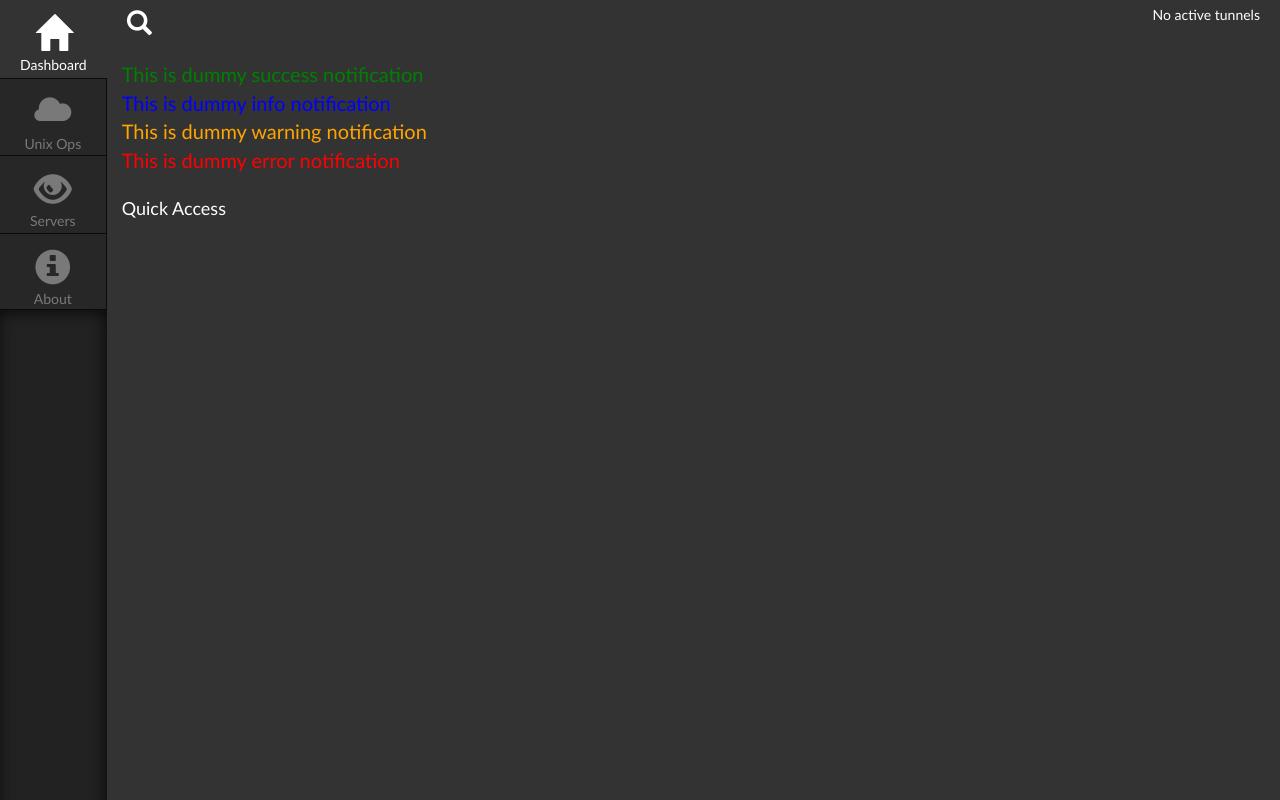
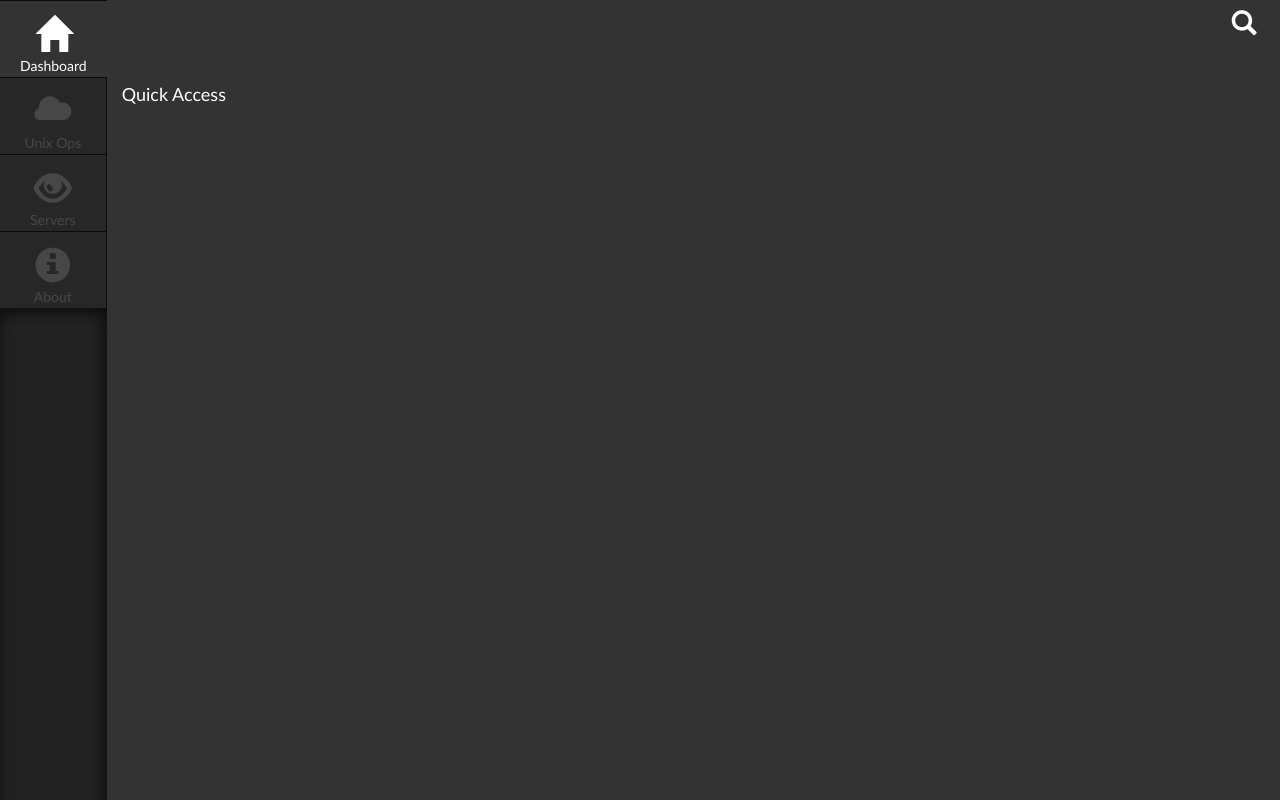
Before and after one commit to renatofabri/enhancedtunnels, a plain HTML site: page src/template/index.html in a window 1280 px wide. Drawn offline with Linux system fonts and the light colour scheme.

Commit message:
gui rework + begin of notification system

```diff
--- a/src/template/custom/css/notifications.css
+++ b/src/template/custom/css/notifications.css
@@ -1,15 +1,23 @@
+.row#notification-bar {
+	position: absolute;
+	z-index: 999;
+	width: 100%;
+	display: none;
+}
+
 .notifications .notification {
 	font-size: 20px;
+	color: white;
 }
 .notifications .notification.success {
-	color: green;
+	background-color: green;
 }
 .notifications .notification.info {
-	color: blue;
+	background-color: blue;
 }
 .notifications .notification.warning {
-	color: orange;
+	background-color: orange;
 }
 .notifications .notification.error {
-	color: red;
+	background-color: red;
 }
--- /dev/null
+++ b/src/template/custom/js/notifier.js
@@ -0,0 +1,7 @@
+function showNotification() {
+	var notf = $("#notification-bar");
+	notf.slideDown();
+	setTimeout(function() {
+		notf.slideUp();
+	}, 3000);
+}
--- a/src/template/custom/style.css
+++ b/src/template/custom/style.css
@@ -34,10 +34,6 @@ body {
     height: 100%;
 }
 
-.app-sidebar .app-button {
-    background-color: #272727;
-}
-
 .app-button-label {
     color: #797979;
 }
@@ -63,67 +59,54 @@ body {
 }
 
 .app-sidebar .app-button {
+    background-color: #272727;
     border-left: 0px;
     border-bottom: 0px;
     border-right: 1px;
     border-top: 1px;
     border-style: solid;
     border-color: #0A0A0A;
+    height: 77px;
+    padding-top: 15px;
 }
 
-.app-sidebar .app-last-button {
-    border-left: 0px;
-    border-bottom: 1px;
-    border-right: 1px;
-    border-top: 1px;
-    border-style: solid;
-    border-color: #0A0A0A;
-}
-
-.app-button span {
+.app-sidebar .app-button span {
 	width: 100%;
 	display: inline-block;
     text-align: center;
 }
-.app-button .glyphicon {
-	margin-top: 15px;
+.app-sidebar .app-button .glyphicon {
 	font-size: 36px;
 }
 
-.app-button > a {
+.app-sidebar .app-button > a {
     color: #474747;
+    /*color: #797979;*/
 }
 
-.app-button > a:hover {
+.app-sidebar .app-button.active > a {
+    color: #ffffff;
+}
+
+.app-sidebar .app-button > a:hover {
     cursor: pointer;
     text-decoration: none;
 }
-.app-button > a:focus {
+.app-sidebar .app-button > a:focus {
     text-decoration: none;
 }
 
 .app-sidebar .app-button.active {
     background-color: #333333;
-    border: 0;
+    border-right: 0;
+
 }
-.app-sidebar .app-button.active:hover * {
+
+.app-sidebar .app-button.active:hover {
 	cursor: default;
 }
 
-.app-sidebar-menu a {
-    color: #797979;
-}
 
-.app-sidebar-menu {
-	height: 155px;
-}
-.app-button.active > a {
-    color: #ffffff;
-}
-/* height should be 100 divided by amount of entries */
-.app-sidebar-menu > li {
-	height: 50%;
-}
 
 .app-sidebar {
     padding-left: 0;
--- a/src/template/index.html
+++ b/src/template/index.html
@@ -22,6 +22,22 @@
       <li onclick="deleteFromCM('tunnel')" class="delete"><a href="#">Delete</a></li>
     </ul>
     <div class="container-fluid">
+      <div class="row" id="notification-bar">
+        <div class="notifications">
+          <div class="notification success">
+              This is dummy success notification
+          </div>
+          <!--<div class="notification info">
+              This is dummy info notification
+          </div>
+          <div class="notification warning">
+              This is dummy warning notification
+          </div>
+          <div class="notification error">
+              This is dummy error notification
+          </div>-->
+        </div>
+      </div>
       <!-- main container -->
       <div id="app-window-main" class="row app-window">
         <!-- main row - covers complete screen -->
@@ -31,10 +47,10 @@
             <ul class="app-sidebar-menu">
               <!--<li class="app-button app-active-button"><a href="#"><span class="glyphicon glyphicon-hdd"></span><span>Servers</span></a></li>
               <li class="app-button app-middle-button"><a href="#"><span class="glyphicon glyphicon-info-sign"></span><span>About</span></a></li>-->
-              <li class="app-button app-button active"><a href="#dashboard"><span class="glyphicon glyphicon-home"></span><span>Dashboard</span></a></li>
+              <li class="app-button active"><a href="#dashboard"><span class="glyphicon glyphicon-home"></span><span>Dashboard</span></a></li>
               <li class="app-button"><a href="#unixops"><span class="glyphicon glyphicon-cloud"></span><span>Unix Ops</span></a></li>
               <li class="app-button"><a href="#servers"><span class="glyphicon glyphicon-eye-open"></span><span>Servers</span></a></li>
-              <li class="app-button app-last-button"><a href="#about"><span class="glyphicon glyphicon-info-sign"></span><span>About</span></a></li>
+              <li class="app-button"><a href="#about"><span class="glyphicon glyphicon-info-sign"></span><span>About</span></a></li>
             </ul>
           </div>
         </div>
@@ -44,27 +60,13 @@
             <div class="row">
               <div class="content-header">
                 <!-- @TODO auto focus on CTRL+F -->
-                <ul class="navigation">
+                <ul class="navigation pull-right">
                   <li class="search-box" onclick="toggleSearchBox()"><span class="glyphicon glyphicon-search"></span></li>
                   <li class="search-input"><input type="text" placeholder="Search for..."></li>
                 </ul>
-                <ul class="navigation pull-right">
+                <!--<ul class="navigation">
                   <li>No active tunnels</li>
-                </ul>
-              </div>
-              <div class="notifications">
-                <div class="notification success">
-                    This is dummy success notification
-                </div>
-                <div class="notification info">
-                    This is dummy info notification
-                </div>
-                <div class="notification warning">
-                    This is dummy warning notification
-                </div>
-                <div class="notification error">
-                    This is dummy error notification
-                </div>
+                </ul>-->
               </div>
               <!--<h2>
                   Click in a server to view details, or
@@ -296,7 +298,7 @@
               </div>-->
             </div>
             <div class="row app-tunnel-quick-access">
-              <h4>Quick Access</h4>
+              <h4 onclick="showNotification()">Quick Access</h4>
                 <ul id="app-tunnel-quick-access-list">
                   <!-- mockup <li class="playable">
                     <span><span class="glyphicon glyphicon-play"></span> Name</span>
@@ -347,5 +349,6 @@
     <script type="application/javascript" src="custom/script.js"></script>
     <script type="application/javascript" src="custom/operations.js"></script>
     <script type="application/javascript" src="custom/js/searcher.js"></script>
+    <script type="application/javascript" src="custom/js/notifier.js"></script>
   </body>
 </html>
```
